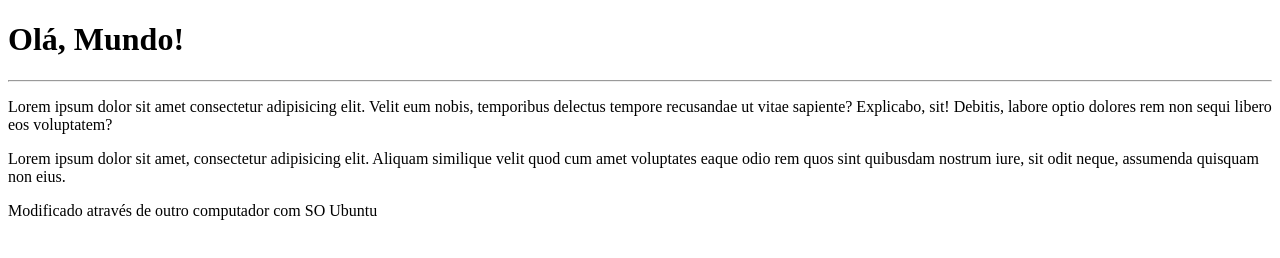
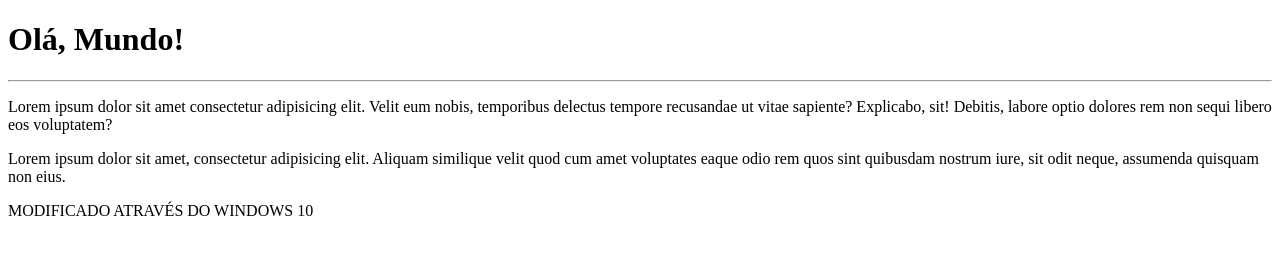
Before and after one commit to LucasAndreotti/OlaMundo, a plain HTML site: page site-exemplo/index.html in a window 1280 px wide. Drawn offline with Linux system fonts and the light colour scheme.

Commit message:
Modificação através do Windows10

```diff
--- a/site-exemplo/index.html
+++ b/site-exemplo/index.html
@@ -11,6 +11,6 @@
     <p>Lorem ipsum dolor sit amet consectetur adipisicing elit. Velit eum nobis, temporibus delectus tempore recusandae ut vitae sapiente? Explicabo, sit! Debitis, labore optio dolores rem non sequi libero eos voluptatem?
     </p>
     <p>Lorem ipsum dolor sit amet, consectetur adipisicing elit. Aliquam similique velit quod cum amet voluptates eaque odio rem quos sint quibusdam nostrum iure, sit odit neque, assumenda quisquam non eius.</p>
-    <p>Modificado através de outro computador com SO Ubuntu</p>
+    <p>MODIFICADO ATRAVÉS DO WINDOWS 10</p>
 </body>
 </html>
```
